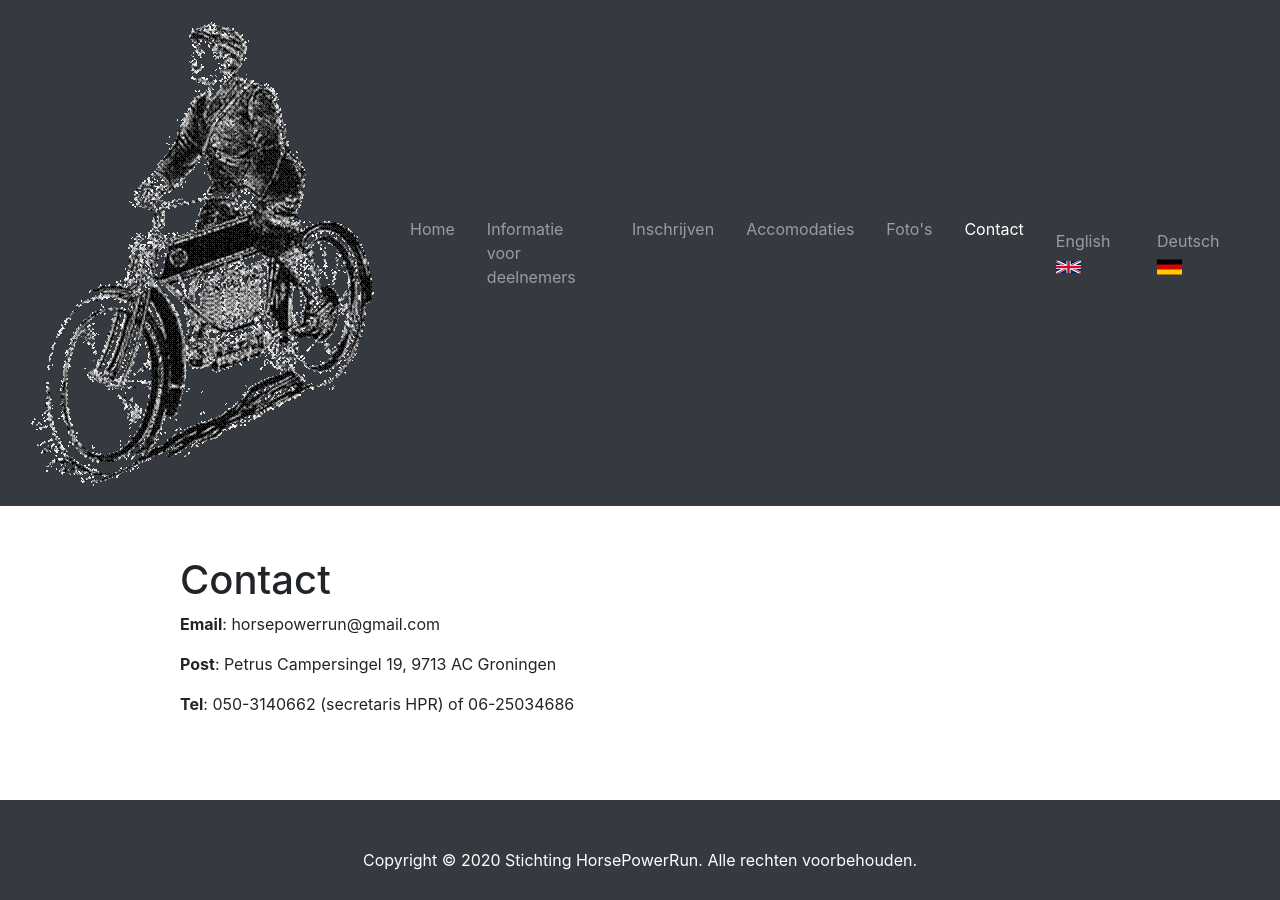
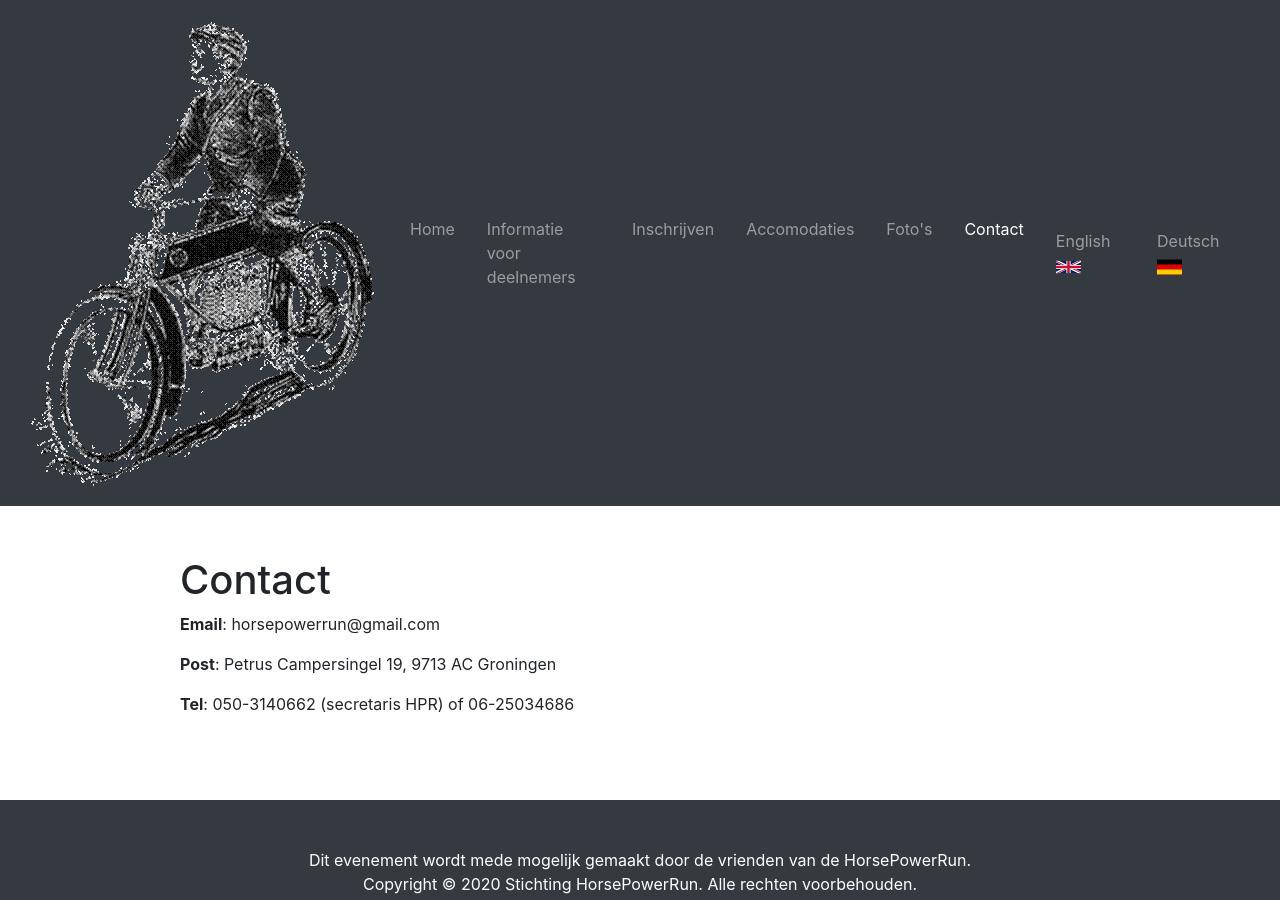
Before and after one commit to nielshuman/HorsePowerRun, a Jekyll site: the page built from nl/contact.md, in a window 1280 px wide. Built offline with Jekyll 4.4.1, drawn with Linux system fonts in a browser that asks for light colours.

Commit message:
add sponsor thank footervghrun sdfukoadsf

```diff
--- a/_includes/footer.html
+++ b/_includes/footer.html
@@ -1,6 +1,8 @@
 <!-- Footer -->
 <footer class="py-5 bg-dark" style="margin-top: -50px;">
   <div class="container">
-    <p class="m-0 text-center align-middle text-white">Copyright © 2020 Stichting HorsePowerRun. Alle rechten voorbehouden.</p>
+    <p class="m-0 text-center align-middle text-white">
+       Dit evenement wordt mede mogelijk gemaakt door de vrienden van de HorsePowerRun. <br>
+   	   Copyright © 2020 Stichting HorsePowerRun. Alle rechten voorbehouden.</p>
   </div>
 </footer>
```
